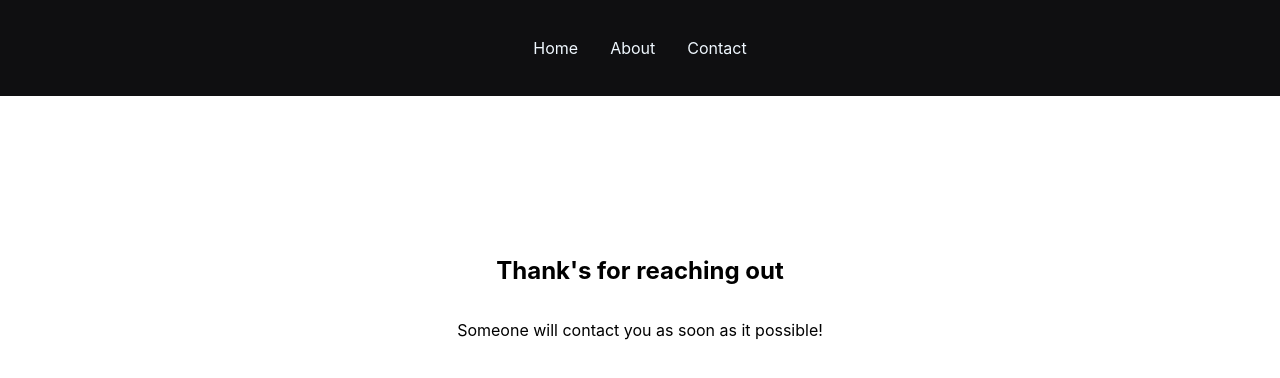
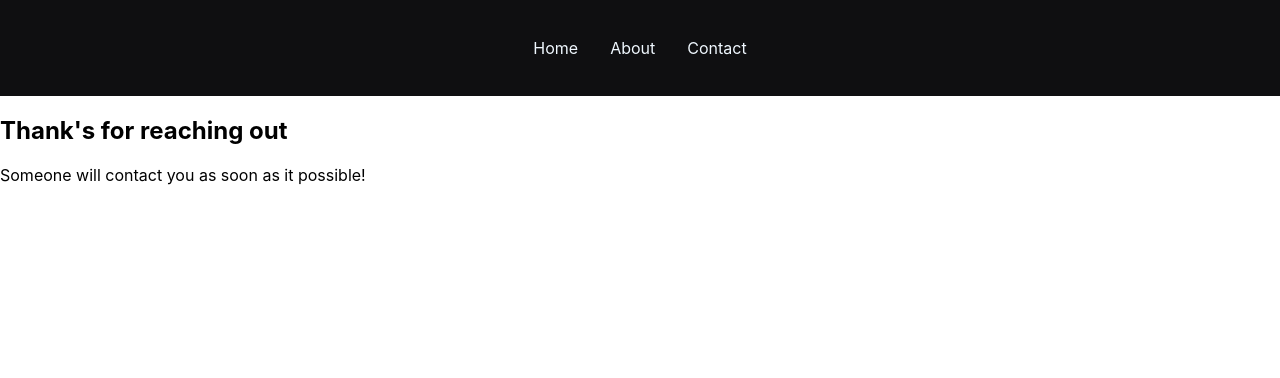
Before and after one commit to Majchrzak202/ForecastApp-, a React (Create React App) app: page /thank in a window 1280 px wide. Shown: the top 378 px of the page. Built offline with nearby package versions, Linux system fonts and the light colour scheme.

Commit message:
Some changes

```diff
--- a/src/App.js
+++ b/src/App.js
@@ -55,9 +55,8 @@ function App() {
         ></Route>
         <Route path="/about" element={<About />} />
         <Route path="/contact" element={<Contact />} />
-        <Route path='/thank' element={<ThankYou />} />
+        <Route path="/thank" element={<ThankYou />} />
         <Route path="*" element={<PageNotFound />} />
-
       </Routes>
     </Router>
   );
--- a/src/Components/Pages/Contact.css
+++ b/src/Components/Pages/Contact.css
@@ -62,13 +62,3 @@
     );
     color: #fff;
   }
-
-
-
-.submited {
-    display: flex;
-    flex-direction: column;
-    align-items: center;
-    justify-content: center;
-    min-height: 50vh;
-}
--- a/src/Components/Pages/ThankYou.css
+++ b/src/Components/Pages/ThankYou.css
@@ -0,0 +1,7 @@
+.submited {
+    display: flex;
+    flex-direction: column;
+    align-items: center;
+    justify-content: center;
+    min-height: 50vh;
+}
```
Also changed, not shown: src/Components/Pages/Contact.js (line endings or trailing spaces).
